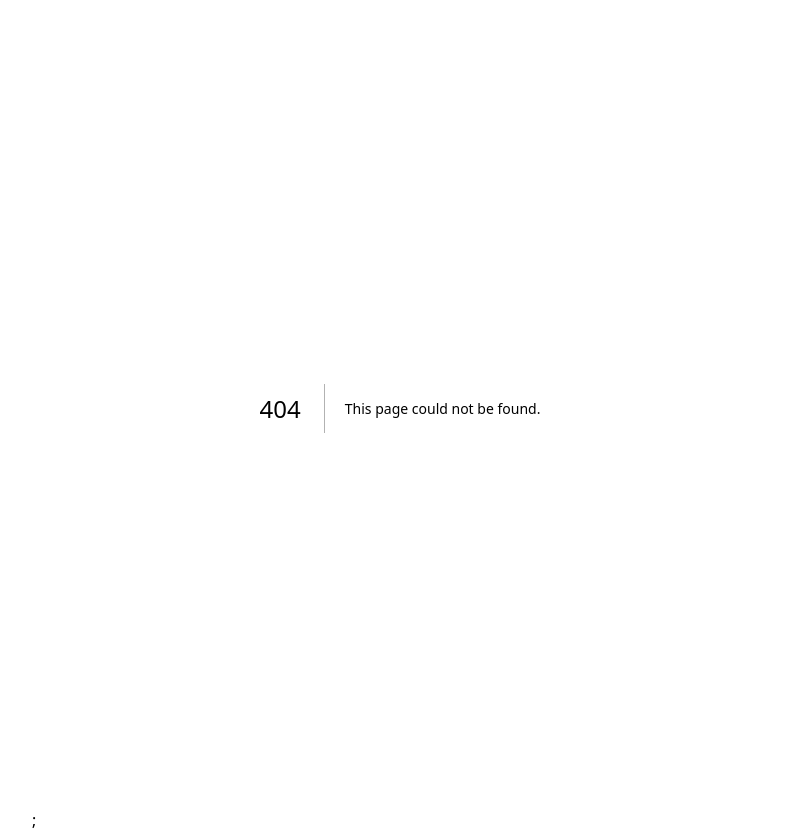
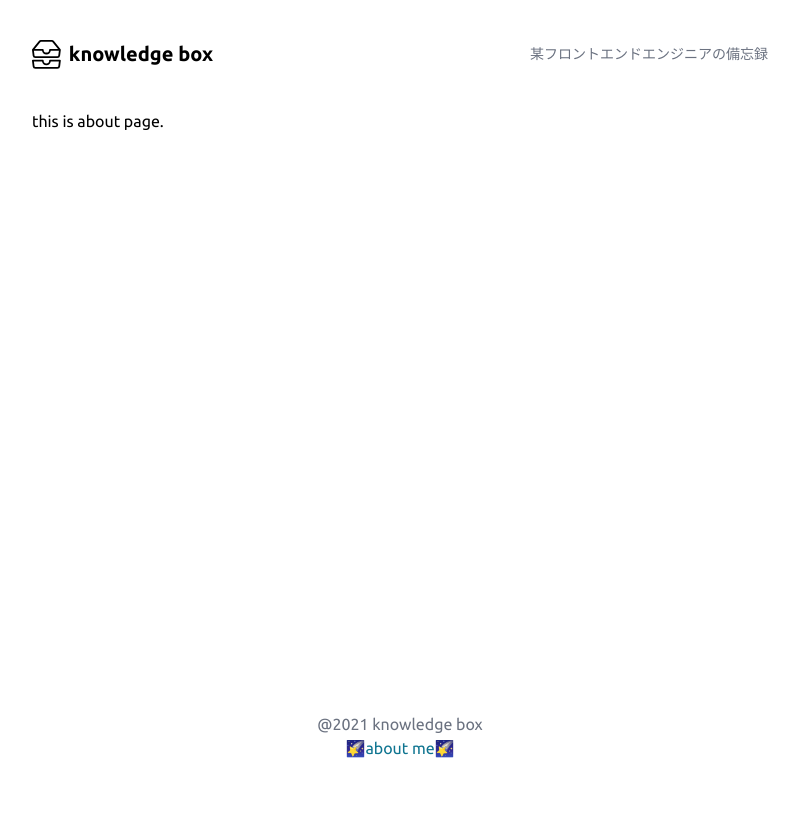
Before and after one commit to kca2250/jamstack-blog, a Next.js app: page /about in a window 1280 px wide. Before the commit this address had no page. Shown: the whole page, without its empty margins (240-1038 px from the left). After the commit the page ends 800 px from the top, so only its background shows below. Built offline with nearby package versions, Linux system fonts and the light colour scheme.

Commit message:
Feature/create header and footer (#5)
* install react-icons

* custom fontを導入

* 軽微な修正

* create header component

* create footer component

* create About page

* footer componentを適用

```diff
--- /dev/null
+++ b/src/components/footer.tsx
@@ -0,0 +1,14 @@
+import Link from "next/link";
+
+export const Footer = () => (
+  <footer className='text-center'>
+    <p className="text-gray-500">
+      @2021 knowledge box
+    </p>
+    <Link href='/about'>
+      <p className='text-cyan-700'>
+        🌠about me🌠
+      </p>
+    </Link>
+  </footer>
+)
--- /dev/null
+++ b/src/components/header.tsx
@@ -0,0 +1,11 @@
+import { BsInboxes } from 'react-icons/bs';
+
+export const Header = () => (
+  <header className='flex flex-wrap items-center justify-between gap-2'>
+    <div className='flex items-center gap-2'>
+      <BsInboxes size='1.8em' />
+      <h1 className='text-xl font-bold'>knowledge box</h1>
+    </div>
+    <p className='text-sm text-gray-500'>某フロントエンドエンジニアの備忘録</p>
+  </header>
+)
--- a/src/pages/_app.tsx
+++ b/src/pages/_app.tsx
@@ -5,7 +5,7 @@ import { Layout } from "./_layout";
 export default function App({ Component, pageProps }: AppProps) {
   return (
     <Layout>
-      <Component {...pageProps} />;
+      <Component {...pageProps} />
     </Layout>
   )
 }
--- a/src/pages/_layout.tsx
+++ b/src/pages/_layout.tsx
@@ -1,7 +1,23 @@
-export const Layout = ({ children }: { children: React.ReactNode }) => {
-  return (
-    <div className='m-auto px-4 py-2 max-w-screen-md'>
+import { Noto_Sans_JP, Ubuntu } from 'next/font/google';
+import { Footer } from "@/components/footer";
+import { Header } from "@/components/header"
+
+const notoSansJp = Noto_Sans_JP({
+  subsets: ['latin'],
+  weight: ['500', '800']
+})
+const ubuntu = Ubuntu({
+  subsets: ['latin'],
+  weight: ['400', '700']
+})
+
+
+export const Layout = ({ children }: { children: React.ReactNode }) => (
+  <div className={`${ubuntu.className} ${notoSansJp.className} min-h-screen max-w-screen-md m-auto px-4 py-10 flex flex-col justify-between`}>
+    <div className="flex flex-col gap-10 pb-20">
+      <Header />
       {children}
     </div>
-  )
-}
+    <Footer />
+  </div>
+)
--- /dev/null
+++ b/src/pages/about.tsx
@@ -0,0 +1,7 @@
+export default function About() {
+  return (
+    <>
+      <p>this is about page.</p>
+    </>
+  )
+}
```
Also changed, not shown: package.json (+4 -3 lines), 1 other file (tests, documents, lock files or other folders).
